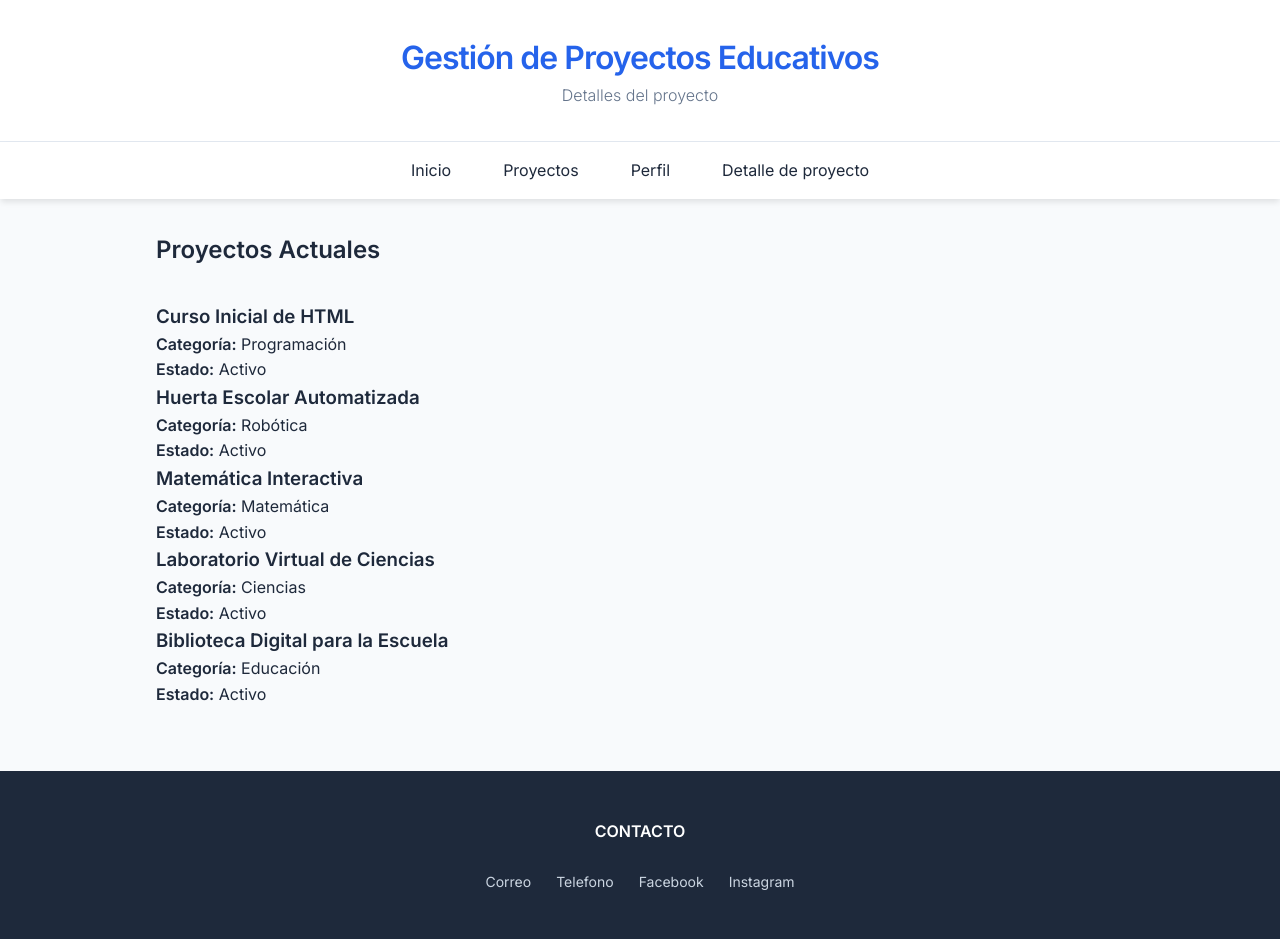
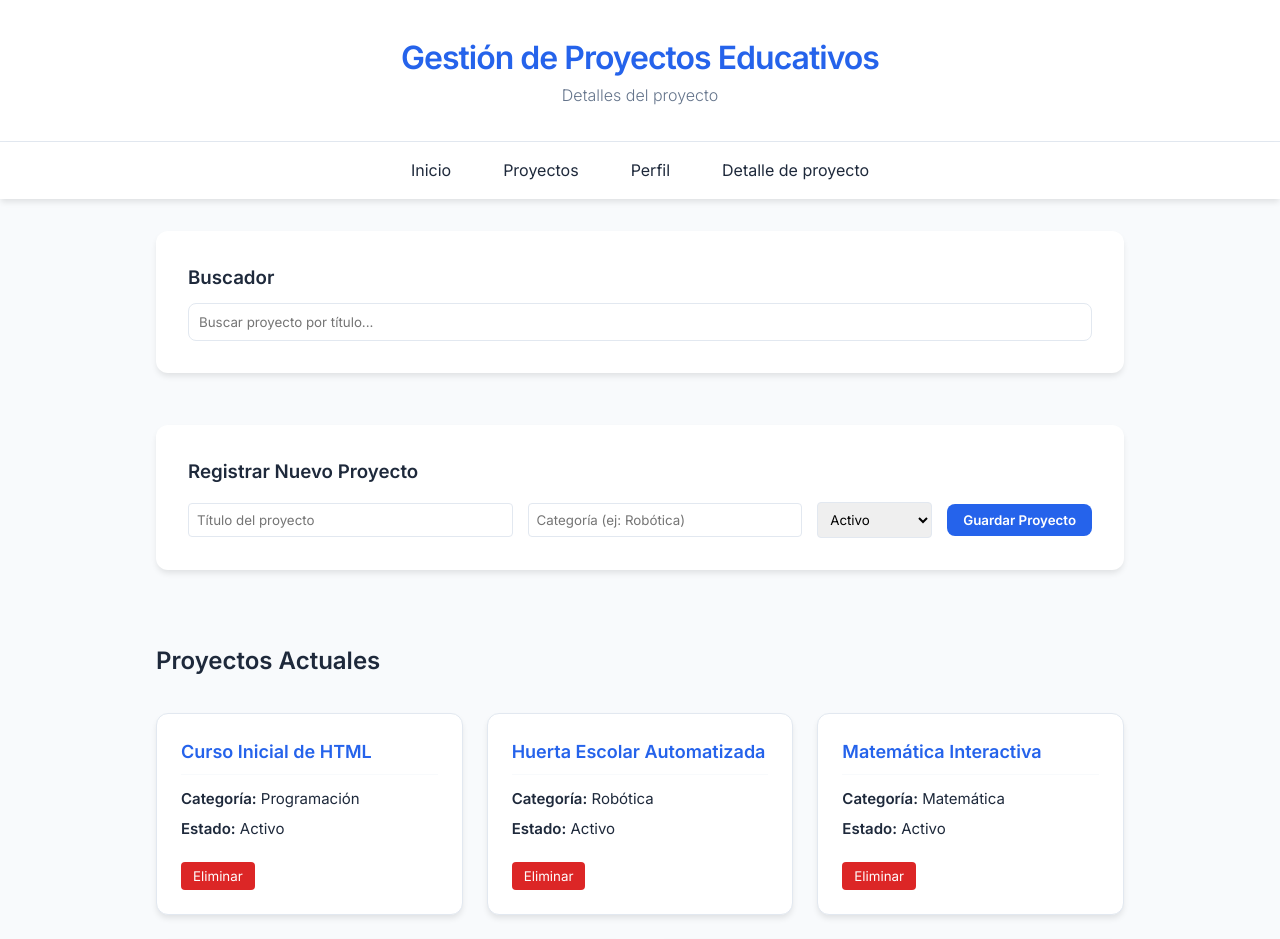
Before and after one commit to Mauro-27/pv_tp3_grupo10, a React (Vite) app: page / in a window 1280 px wide. Shown: the top 939 px of the page. Built offline with nearby package versions, Linux system fonts and the light colour scheme.

Commit message:
Corrijo error en ListaProyectos.jsx y index.css Mauro Campos

```diff
--- a/src/components/ListaProyectos.jsx
+++ b/src/components/ListaProyectos.jsx
@@ -2,21 +2,142 @@ import { proyectoService } from "../services/proyectoService.js";
 import { useState } from "react";
 
 const ListaProyectos = () => {
+
   const [proyectos, setProyectos] = useState(proyectoService.obtenerProyectos());
+
+  const [proyectoFormulario, setProyectoFormulario] = useState({
+    titulo: "",
+    categoria: "",
+    estado: "Activo"
+  });
+
+  const [busqueda, setBusqueda] = useState("");
+
+  const manejarCambio = (evento) => {
+    const { name, value } = evento.target;
+    setProyectoFormulario({
+      ...proyectoFormulario,
+      [name]: value
+    });
+  };
+
+  const manejarEnvio = (evento) => {
+    evento.preventDefault();
+
+    const nuevoProyecto = {
+      id: Date.now(),
+      ...proyectoFormulario
+    };
+
+    proyectoService.agregarProyecto(nuevoProyecto);
+    setProyectos(proyectoService.obtenerProyectos());
+
+    setProyectoFormulario({
+      titulo: "",
+      categoria: "",
+      estado: "Activo"
+    });
+  };
+
+  const manejarBusqueda = (evento) => {
+    const texto = evento.target.value;
+    setBusqueda(texto);
+
+    if (texto === "") {
+      setProyectos(proyectoService.obtenerProyectos());
+    } else {
+      setProyectos(proyectoService.buscarProyecto(texto));
+    }
+  };
+
+  const manejarEliminar = (id) => {
+    proyectoService.eliminarProyecto(id);
+
+    if (busqueda !== "") {
+      setProyectos(proyectoService.buscarProyecto(busqueda));
+    } else {
+      setProyectos(proyectoService.obtenerProyectos());
+    }
+  };
 
   return (
     <main>
+
+      <div className="novedades buscador-container">
+        <h3>Buscador</h3>
+        <input
+          type="text"
+          className="input-buscador"
+          placeholder="Buscar proyecto por título..."
+          value={busqueda}
+          onChange={manejarBusqueda}
+        />
+      </div>
+
+      <div className="novedades formulario-container">
+        <h3>Registrar Nuevo Proyecto</h3>
+
+        <form className="formulario-proyectos" onSubmit={manejarEnvio}>
+          <input
+            type="text"
+            name="titulo"
+            className="input-form"
+            placeholder="Título del proyecto"
+            value={proyectoFormulario.titulo}
+            onChange={manejarCambio}
+            required
+          />
+
+          <input
+            type="text"
+            name="categoria"
+            className="input-form"
+            placeholder="Categoría (ej: Robótica)"
+            value={proyectoFormulario.categoria}
+            onChange={manejarCambio}
+            required
+          />
+
+          <select
+            name="estado"
+            className="select-form"
+            value={proyectoFormulario.estado}
+            onChange={manejarCambio}
+          >
+            <option value="Activo">Activo</option>
+            <option value="En Progreso">En Progreso</option>
+            <option value="Completado">Completado</option>
+          </select>
+
+          <button type="submit" className="btn-guardar">
+            Guardar Proyecto
+          </button>
+        </form>
+      </div>
+
       <h2>Proyectos Actuales</h2>
 
       <div className="proyectos-grid">
-        {proyectos.map((proyecto) => (
-          <div key={proyecto.id} className="proyecto-card">
-            <h3>{proyecto.titulo}</h3>
-            <p><strong>Categoría:</strong> {proyecto.categoria}</p>
-            <p><strong>Estado:</strong> {proyecto.estado}</p>
-          </div>
-        ))}
+        {proyectos.length === 0 ? (
+          <p>No se encontraron proyectos.</p>
+        ) : (
+          proyectos.map((proyecto) => (
+            <div key={proyecto.id} className="proyecto-card">
+              <h3>{proyecto.titulo}</h3>
+              <p><strong>Categoría:</strong> {proyecto.categoria}</p>
+              <p><strong>Estado:</strong> {proyecto.estado}</p>
+
+              <button
+                className="btn-eliminar"
+                onClick={() => manejarEliminar(proyecto.id)}
+              >
+                Eliminar
+              </button>
+            </div>
+          ))
+        )}
       </div>
+
     </main>
   );
 };
--- a/src/css/index.css
+++ b/src/css/index.css
@@ -1,7 +1,5 @@
 @import url('https://fonts.googleapis.com/css2?family=Inter:wght@300;400;600&display=swap');
 
-
-/*Definimos variables para guardar colores*/
 :root {
     --primary-color: #2563eb;
     --primary-hover: #1d4ed8;
@@ -26,11 +24,6 @@ body {
     line-height: 1.6;
 }
 
-
-
-
-
-/*Header*/
 header {
     background-color: var(--white);
     padding: 32px;
@@ -51,13 +44,6 @@ header h3 {
 }
 
 
-
-
-
-
-
-
-/*Nav con Flex*/
 nav {
     background-color: var(--white);
     position: sticky;
@@ -89,11 +75,6 @@ nav a:hover {
 }
 
 
-
-
-
-
-/*Contenedor Principal*/
 main {
     max-width: 1000px;
     margin: 32px auto;
@@ -104,7 +85,122 @@ main {
 }
 
 
-/*Footer */
+.novedades {
+    background: var(--white);
+    padding: 32px;
+    border-radius: 12px;
+    box-shadow: var(--shadow);
+}
+
+
+.buscador-container {
+    margin-bottom: 20px;
+}
+
+.input-buscador {
+    width: 100%;
+    padding: 10px;
+    margin-top: 10px;
+    border-radius: 8px;
+    border: 1px solid var(--border-color);
+    font-family: inherit;
+}
+
+.formulario-container {
+    margin-bottom: 40px;
+}
+
+.formulario-proyectos {
+    display: flex;
+    gap: 15px;
+    flex-wrap: wrap;
+    margin-top: 15px;
+    align-items: center;
+}
+
+.input-form, .select-form {
+    padding: 8px;
+    border-radius: 4px;
+    border: 1px solid var(--border-color);
+    font-family: inherit;
+}
+
+.input-form[name="titulo"] {
+    flex: 1 1 200px;
+}
+
+.input-form[name="categoria"] {
+    flex: 1 1 150px;
+}
+
+.btn-guardar {
+    padding: 8px 16px;
+    background-color: var(--primary-color);
+    color: var(--white);
+    border: none;
+    border-radius: 8px;
+    cursor: pointer;
+    font-weight: bold;
+    font-family: inherit;
+    transition: background-color 0.3s ease;
+}
+
+.btn-guardar:hover {
+    background-color: var(--primary-hover);
+}
+
+.proyectos-grid {
+    display: flex;
+    flex-wrap: wrap;
+    gap: 24px;
+    justify-content: space-between;
+}
+
+.proyecto-card {
+    background: var(--white);
+    flex: 1 1 300px;
+    padding: 24px;
+    border-radius: 12px;
+    border: 1px solid var(--border-color);
+    box-shadow: var(--shadow);
+    transition: transform 0.2s;
+}
+
+.proyecto-card:hover {
+    transform: translateY(-5px);
+}
+
+.proyecto-card h3 {
+    font-size: 18px;
+    color: var(--primary-color);
+    margin-bottom: 12px;
+    border-bottom: 1px solid var(--bg-light);
+    padding-bottom: 8px;
+}
+
+.proyecto-card p {
+    font-size: 15px;
+    color: var(--text-main);
+    margin-bottom: 6px;
+}
+
+.btn-eliminar {
+    margin-top: 15px;
+    padding: 6px 12px;
+    background-color: #dc2626;
+    color: var(--white);
+    border: none;
+    border-radius: 4px;
+    cursor: pointer;
+    font-family: inherit;
+    transition: background-color 0.3s ease;
+}
+
+.btn-eliminar:hover {
+    background-color: #b91c1c;
+}
+
+
 footer {
     background-color: var(--text-main);
     color: var(--white);
@@ -137,14 +233,10 @@ footer a:hover {
     color: var(--white);
 }
 
+@media (max-width: 600px) {
 
-
-
-
-/* Adaptabilidad para móviles */
-@media (max-width: 600px) {
-    .estadisticas div {
-        flex: 1 1 100%; /* Único porcentaje mantenido para forzar el ancho completo en móviles */
+    .proyecto-card {
+        flex: 1 1 100%;
     }
 
     nav ul {
```
